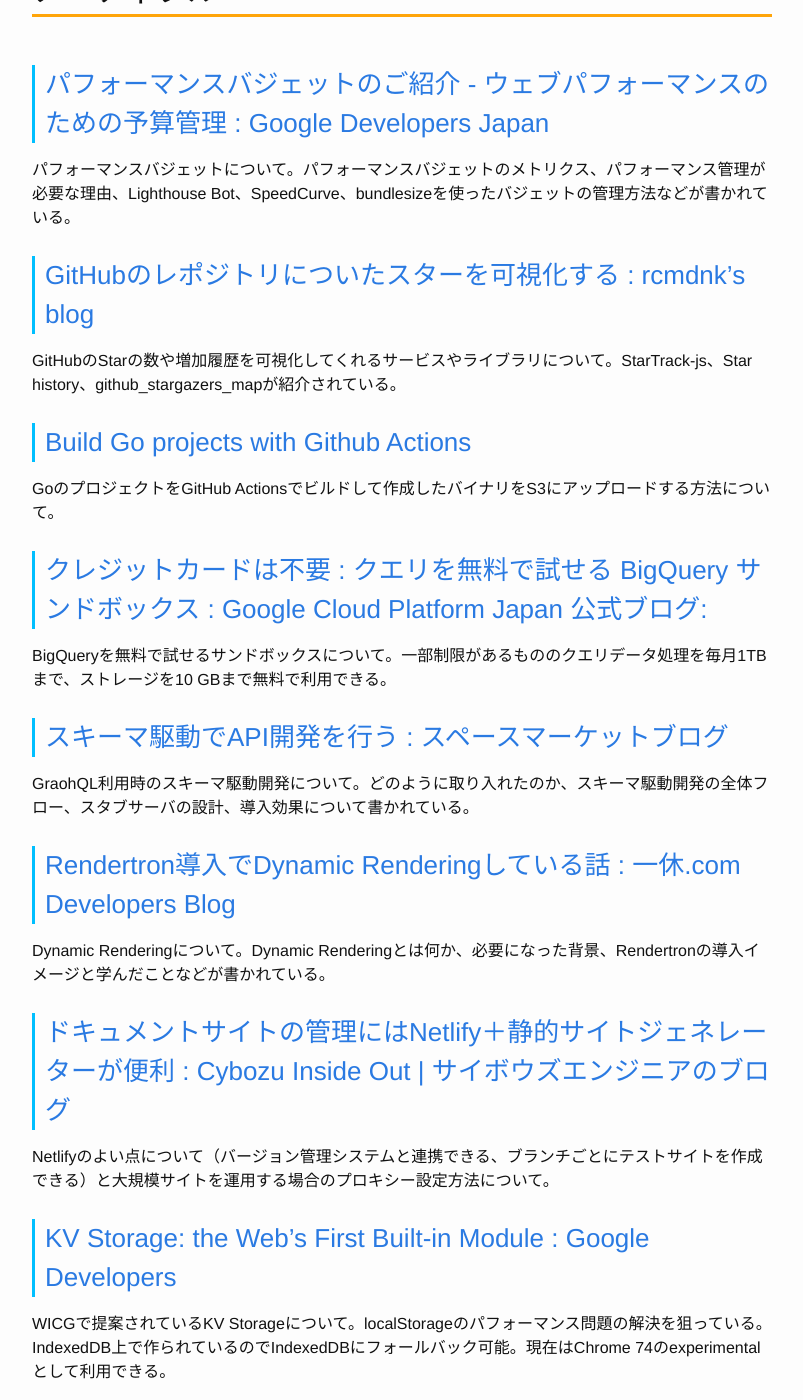
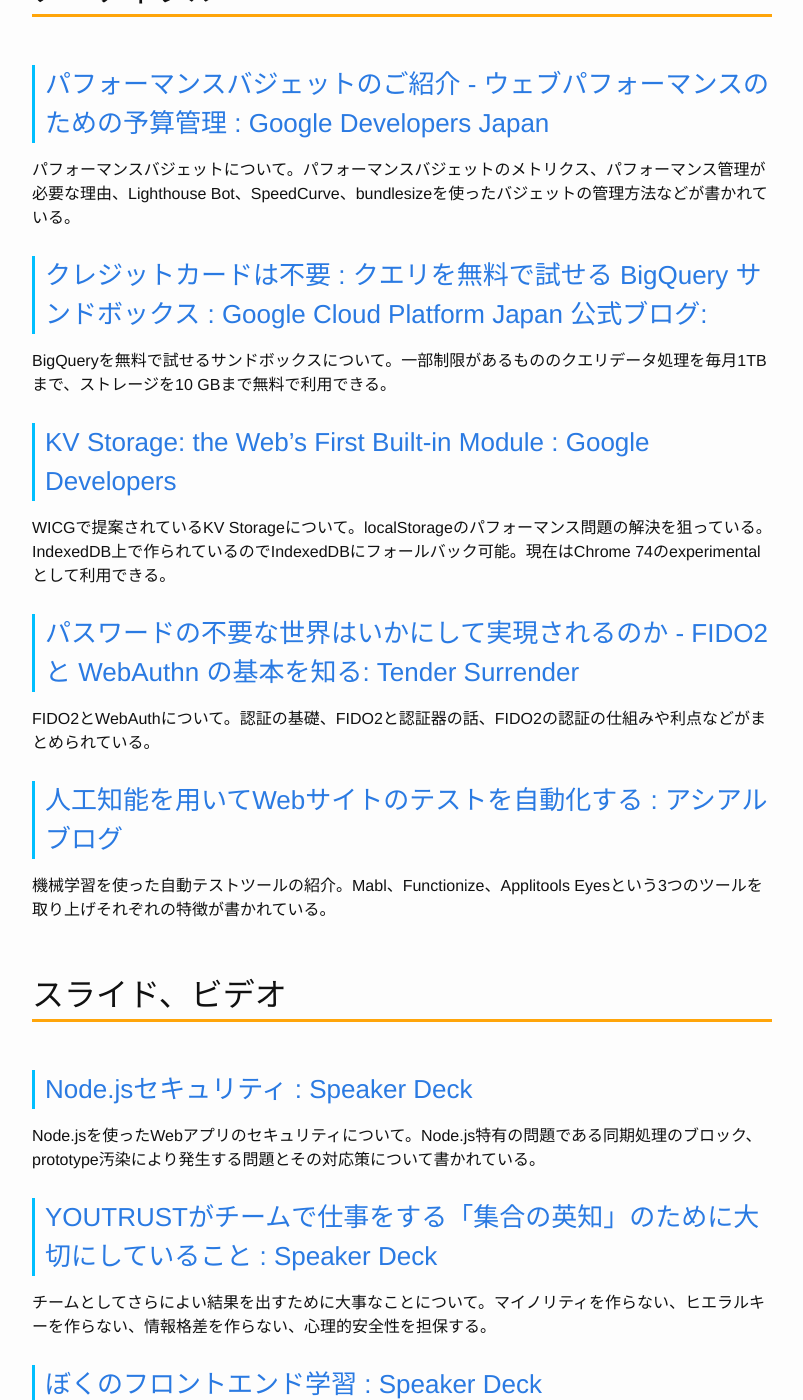
Before and after one commit to Gather-Tech/Gather-Tech.github.io, a Jekyll site: the page built from _posts/2019/2019-03-18-Gather142.md, in a window 1280 px wide and 1400 px high, scrolled down 1562 px. Shown: the whole window, without its empty margins (238-1041 px from the left). Built offline with Jekyll 4.4.1, drawn with Linux system fonts in a browser that asks for light colours; comment, search, counter and statistics services are not loaded; some of the changed text lies outside the part shown.

Commit message:
Reduced articles

```diff
--- a/_posts/2019/2019-03-18-Gather142.md
+++ b/_posts/2019/2019-03-18-Gather142.md
@@ -37,29 +37,9 @@
 
 パフォーマンスバジェットについて。パフォーマンスバジェットのメトリクス、パフォーマンス管理が必要な理由、Lighthouse Bot、SpeedCurve、bundlesizeを使ったバジェットの管理方法などが書かれている。
 
-### [GitHubのレポジトリについたスターを可視化する : rcmdnk's blog](https://rcmdnk.com/blog/2019/03/06/computer-github/)
-
-GitHubのStarの数や増加履歴を可視化してくれるサービスやライブラリについて。StarTrack-js、Star history、github_stargazers_mapが紹介されている。
-
-### [Build Go projects with Github Actions](https://sosedoff.com/2019/02/12/go-github-actions.html)
-
-GoのプロジェクトをGitHub Actionsでビルドして作成したバイナリをS3にアップロードする方法について。
-
 ### [クレジットカードは不要 : クエリを無料で試せる BigQuery サンドボックス : Google Cloud Platform Japan 公式ブログ:](https://cloudplatform-jp.googleblog.com/2019/03/query-without-a-credit-card-introducing-bigquery-sandbox.html)
 
 BigQueryを無料で試せるサンドボックスについて。一部制限があるもののクエリデータ処理を毎月1TBまで、ストレージを10 GBまで無料で利用できる。
-
-### [スキーマ駆動でAPI開発を行う : スペースマーケットブログ](https://blog.spacemarket.com/code/schema-driven/)
-
-GraohQL利用時のスキーマ駆動開発について。どのように取り入れたのか、スキーマ駆動開発の全体フロー、スタブサーバの設計、導入効果について書かれている。
-
-### [Rendertron導入でDynamic Renderingしている話 : 一休.com Developers Blog](https://user-first.ikyu.co.jp/entry/2019/03/12/090000)
-
-Dynamic Renderingについて。Dynamic Renderingとは何か、必要になった背景、Rendertronの導入イメージと学んだことなどが書かれている。
-
-### [ドキュメントサイトの管理にはNetlify＋静的サイトジェネレーターが便利 : Cybozu Inside Out | サイボウズエンジニアのブログ](https://blog.cybozu.io/entry/2019/03/11/170000)
-
-Netlifyのよい点について（バージョン管理システムと連携できる、ブランチごとにテストサイトを作成できる）と大規模サイトを運用する場合のプロキシー設定方法について。
 
 ### [KV Storage: the Web's First Built-in Module : Google Developers](https://developers.google.com/web/updates/2019/03/kv-storage)
 
@@ -72,10 +52,6 @@
 ### [人工知能を用いてWebサイトのテストを自動化する : アシアルブログ](https://blog.asial.co.jp/2019/03/11/%E4%BA%BA%E5%B7%A5%E7%9F%A5%E8%83%BD%E3%82%92%E7%94%A8%E3%81%84%E3%81%A6Web%E3%82%B5%E3%82%A4%E3%83%88%E3%81%AE%E3%83%86%E3%82%B9%E3%83%88%E3%82%92%E8%87%AA%E5%8B%95%E5%8C%96%E3%81%99%E3%82%8B)
 
 機械学習を使った自動テストツールの紹介。Mabl、Functionize、Applitools Eyesという3つのツールを取り上げそれぞれの特徴が書かれている。
-
-### [CSS フレームワークを使いたくない : ジンジャー研究室](http://jinjor-labo.hatenablog.com/entry/2019/03/13/084116)
-
-CSSフレームワークを使いたくない理由について。CSSを書く方が楽、学習コストが高い、HTMLが汚くなる、結局カスタムCSSが必要になるなど。
 
 ## スライド、ビデオ
 
@@ -100,16 +76,6 @@
 ### [vladocar/femtoJS: GitHub](https://github.com/vladocar/femtoJS)
 
 jQueryライクにDOM操作ができる軽量なES6で書かれたライブラリ。
-
-### [bannzai/connpass-notification: GitHub](https://github.com/bannzai/connpass-notification)
-
-conpassで管理しているイベントの参加やキャンセルの通知をSlackに流せるGAS。
-
-- [connpass で勉強会を主催している皆様へ : ⭐️⭐️⭐️⭐️⭐️⭐️⭐️⭐️⭐️⭐️⭐️⭐️⭐️⭐️⭐️⭐️⭐️⭐️⭐️⭐️](https://bannzai.hatenadiary.jp/entry/2019/03/10/022956)
-
-### [pirate/ArchiveBox: GitHub](https://github.com/pirate/ArchiveBox)
-
-セルフホストできるWebアーカイブシステム。Pocket、ブラウザの履歴などからインポートできる。Python製。
 
 ### [gemini-testing/looks-same: GitHub](https://github.com/gemini-testing/looks-same)
 
@@ -157,3 +123,4 @@
 Mozillaが提供するデータサイエンスツール。Jupyter notobookみたいな感じ。WebAssemblyを使って高速化を図っている。
 
 - [Iodide: an experimental tool for scientific communication and exploration on the web : Mozilla Hacks – the Web developer blog](https://hacks.mozilla.org/2019/03/iodide-an-experimental-tool-for-scientific-communicatiodide-for-scientific-communication-exploration-on-the-web/)
+-
```
